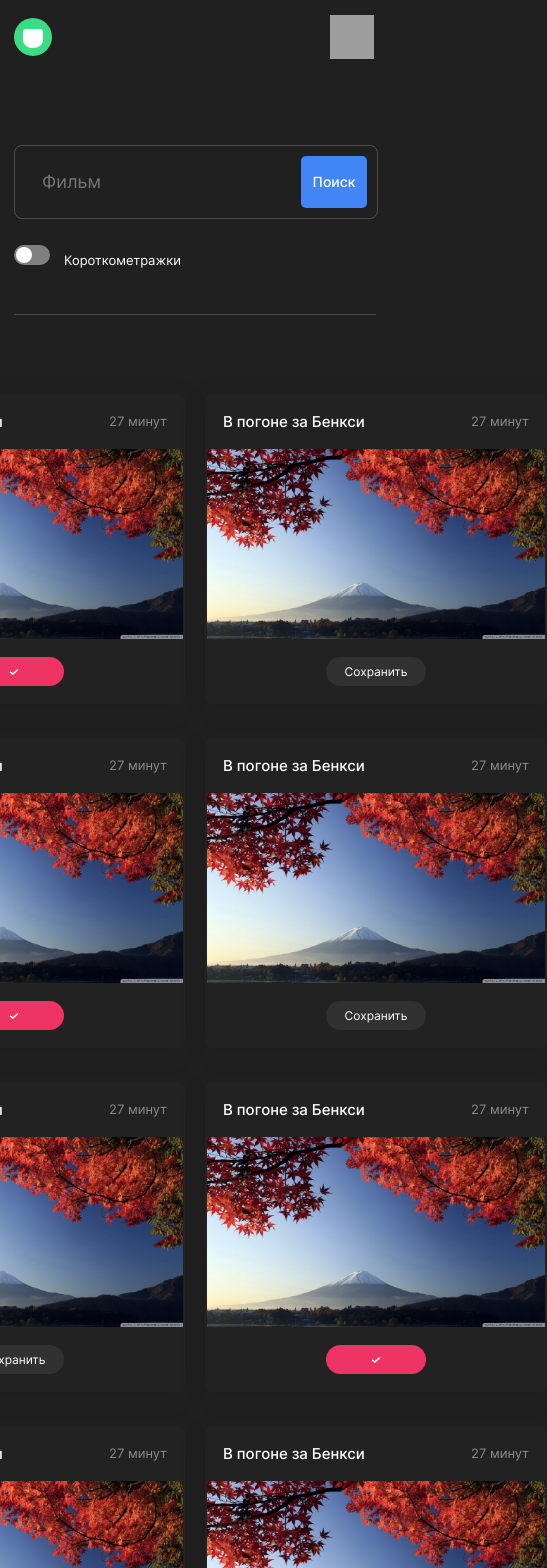
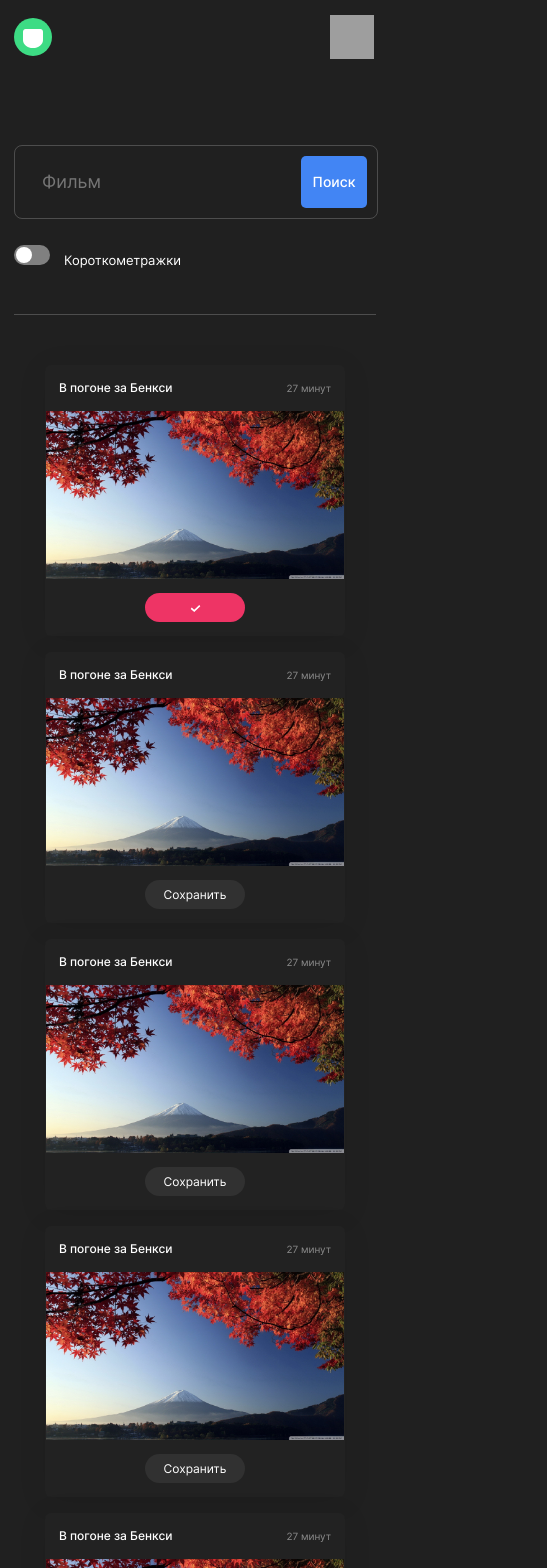
Before and after one commit to marina-seamore/movies-explorer-frontend, a React (Create React App) app: page /movies in a window 390 px wide. Shown: the top 1568 px of the page, 547 px wide, since content can reach past the window. Built offline with nearby package versions, Linux system fonts and the light colour scheme; grey boxes are pictures that could not be loaded.

Commit message:
movies size and buttons fixed

```diff
--- a/src/components/Movies/Movies.js
+++ b/src/components/Movies/Movies.js
@@ -6,7 +6,7 @@ function Movies() {
     return (
         <section className='movies'>
             <SearchForm />
-            <MoviesCardList />
+            <MoviesCardList state={({ saved: 'saved', save: 'save' })} />
         </section>
     )
 }
--- a/src/components/MoviesCard/MoviesCard.css
+++ b/src/components/MoviesCard/MoviesCard.css
@@ -39,6 +39,7 @@
     border: none;
     color: white;
     margin: 18px auto;
+    padding: 0;
 }
 .card__button_save {
     background-color: #313131;
@@ -49,7 +50,14 @@
 .card__button_saved {
     background-color: #EE3465;
     background-image: url('../../images/check.svg');
-    background-size: 8px 4.5px contain;
+    background-size: 11px 7.5px;
+    background-repeat: no-repeat;
+    background-position: center;
+}
+.card__button_remove {
+    background-color: #313131;
+    background-image: url('../../images/cross.svg');
+    background-size: 12px;
     background-repeat: no-repeat;
     background-position: center;
 }
@@ -59,3 +67,23 @@
         height: 190px;
     }
 }
+
+@media all and (max-width: 725px) {
+    .card__info {
+        margin: 14px;
+    }
+    .card__name {
+        font-size: 12px;
+        line-height: 1.5;
+    }
+    .card__time {
+        font-size: 10px;
+        line-height: 1.8;
+    }
+    .card__img {
+        height: 168px;
+    }
+    .card__button {
+        margin: 14px auto;
+    }
+}
--- a/src/components/MoviesCard/MoviesCard.js
+++ b/src/components/MoviesCard/MoviesCard.js
@@ -1,12 +1,12 @@
 import './MoviesCard.css';
 import img from '../../images/film-filler.jpg'
 
-function MoviesCard({saved}) {
+function MoviesCard({state}) {
 
     const name = 'В погоне за Бенкси';
     const time = '27';
-    const buttonText = (`${saved ? '' : 'Сохранить'}`);
-    const buttonClassName = (`card__button ${saved ? 'card__button_saved' : 'card__button_save'}`)
+    const buttonText = (`${state === 'save' ? 'Сохранить' : ''}`);
+    const buttonClassName = (`card__button card__button_${state}`)
 
     return(
         <div className='card'>
--- a/src/components/MoviesCardList/MoviesCardList.css
+++ b/src/components/MoviesCardList/MoviesCardList.css
@@ -2,6 +2,20 @@
     display: grid;
     grid-template-columns: repeat(3, 360px);
     grid-gap: 32px;
+}
+.card-list__button {
+    width: 320px;
+    height: 36px;
+    background-color: #2f2f2f;
+    color: white;
+    border: none;
+    border-radius: 6px;
+    cursor: pointer;
+    margin: 80px auto;
+    padding: 0;
+    font-size: 12px;
+    font-weight: 500;
+    line-height: 1.25;
 }
 
 @media all and (max-width: 1200px) {
@@ -11,4 +25,20 @@
         column-gap: 20px;
         margin-top: 70px;
     }
+    .card-list__button {
+        margin-top: 90px;
+    }
 }
+
+@media all and (max-width: 725px) {
+    .card-list {
+        grid-template-columns: 300px;
+        grid-template-rows: repeat(2, 271px);
+        row-gap: 16px;
+        margin-top: 40px;
+    }
+    .card-list__button {
+        width: 240px;
+        margin-top: 80px;
+    }
+}
--- a/src/components/MoviesCardList/MoviesCardList.js
+++ b/src/components/MoviesCardList/MoviesCardList.js
@@ -1,20 +1,23 @@
 import MoviesCard from '../MoviesCard/MoviesCard';
 import './MoviesCardList.css';
 
-function MoviesCardList() {
+function MoviesCardList({ state }) {
     return (
-        <section className='card-list'>
-            <MoviesCard saved={true}/>
-            <MoviesCard saved={false}/>
-            <MoviesCard saved={true}/>
-            <MoviesCard saved={false}/>
-            <MoviesCard saved={false}/>
-            <MoviesCard saved={true}/>
-            <MoviesCard saved={true}/>
-            <MoviesCard saved={true}/>
-            <MoviesCard saved={false}/>
-            <MoviesCard saved={false}/>
-        </section>
+        <>
+            <section className='card-list'>
+                <MoviesCard state={state.saved} />
+                <MoviesCard state={state.save} />
+                <MoviesCard state={state.save} />
+                <MoviesCard state={state.save} />
+                <MoviesCard state={state.saved} />
+                <MoviesCard state={state.saved} />
+                <MoviesCard state={state.save} />
+                <MoviesCard state={state.saved} />
+                <MoviesCard state={state.saved} />
+                <MoviesCard state={state.saved} />
+            </section>
+            <button className='card-list__button'>Ещё</button>
+        </>
     )
 }
 
--- a/src/components/SavedMovies/SavedMovies.js
+++ b/src/components/SavedMovies/SavedMovies.js
@@ -6,7 +6,7 @@ function SavedMovies() {
     return (
         <section className='saved-movies'>
             <SearchForm />
-            <MoviesCardList />
+            <MoviesCardList state={({saved: 'remove', save: 'remove'})} />
         </section>
     )
 }
```
